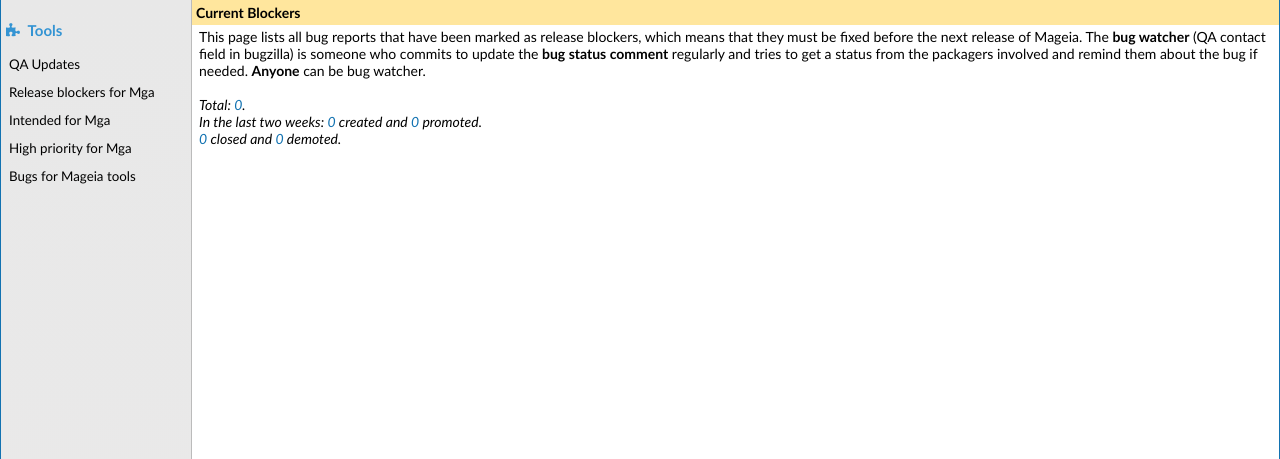
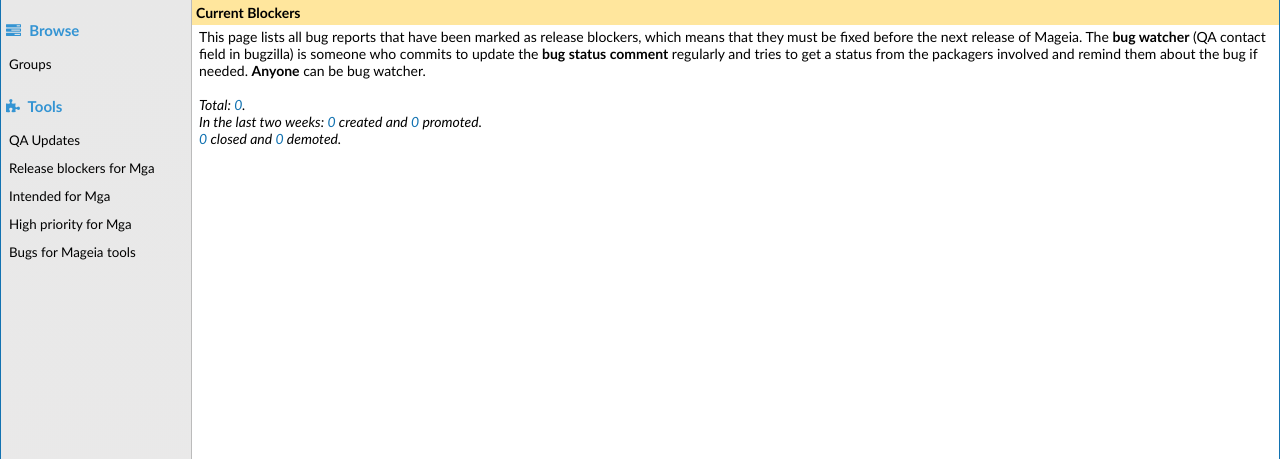
Before and after one commit to manatools/madb, a Flask app: page /blockers/ in a window 1280 px wide. Shown: the part 59-518 px from the top of the page. Run offline with Flask 3, Linux system fonts and the light colour scheme; data that the repository does not hold is empty; parts of the project's set-up code (start-up, migrations or seed data) failed here and were passed over.

Commit message:
Add entry for groups in menu

```diff
--- a/madb/app.py
+++ b/madb/app.py
@@ -523,14 +523,18 @@
         if not release:
             release = next(iter(config.DISTRIBUTION.keys()))
             arch = next(iter(config.ARCHES.keys()))
-        level = len(req_group.split("/"))
-        matches = [grp for grp in groups() if "/".join(grp).startswith(req_group)]
+        if req_group is not None:
+            level = len(req_group.split("/"))
+            matches = [grp for grp in groups() if "/".join(grp).startswith(req_group)]
+        else:
+            level = 0
+            matches = groups()
         if len(matches) > 1:
             # this is not a leaf group
             data = {
                 "config": data_config,
                 "title": "By group",
-                "topic": f"Subgroups of {req_group}",
+                "topic": f"Subgroups of {req_group}" if req_group else "Main groups",
                 "req_group": req_group,
                 "groups": sorted(set([ match[level] for match in matches])),
                 "url_end": f"?distribution={release}&architecture={arch}&graphical=0",
--- a/madb/templates/group.html
+++ b/madb/templates/group.html
@@ -49,7 +49,7 @@
     <h2>Groups</h2>
     <ul class="column-list">
         {% for group in data.groups %}
-        <li><a href="/group{{ data.url_end }}&group={{ '/'.join([data.req_group, group] )}}">{{ group }}</a></li>
+        <li><a href="/group{{ data.url_end }}&group={{ group if not data.req_group else '/'.join([data.req_group, group] )}}">{{ group }}</a></li>
         {% endfor %}
     </ul>
   </div>
--- a/madb/templates/menu.html
+++ b/madb/templates/menu.html
@@ -10,13 +10,18 @@
                 <li class="leaf "><a href="/rpm/list/listtype/backports_testing">Backport candidates</a></li>
             </ul>
         </li>
+    -->
         <li>
             <h2><i class="icon-tasks"></i> Browse</h2>
             <ul>
+                <li class="leaf "><a href="/group">Groups</a></li>
+            </ul>
+        <!--
+            <ul>
                 <li class="leaf "><a href="/package/list">Packages/Applications</a></li>
             </ul>
+    -->
         </li>
-    -->
         <li>
             <h2><i class="icon-puzzle-piece"></i> Tools</h2>
             <ul>
```
